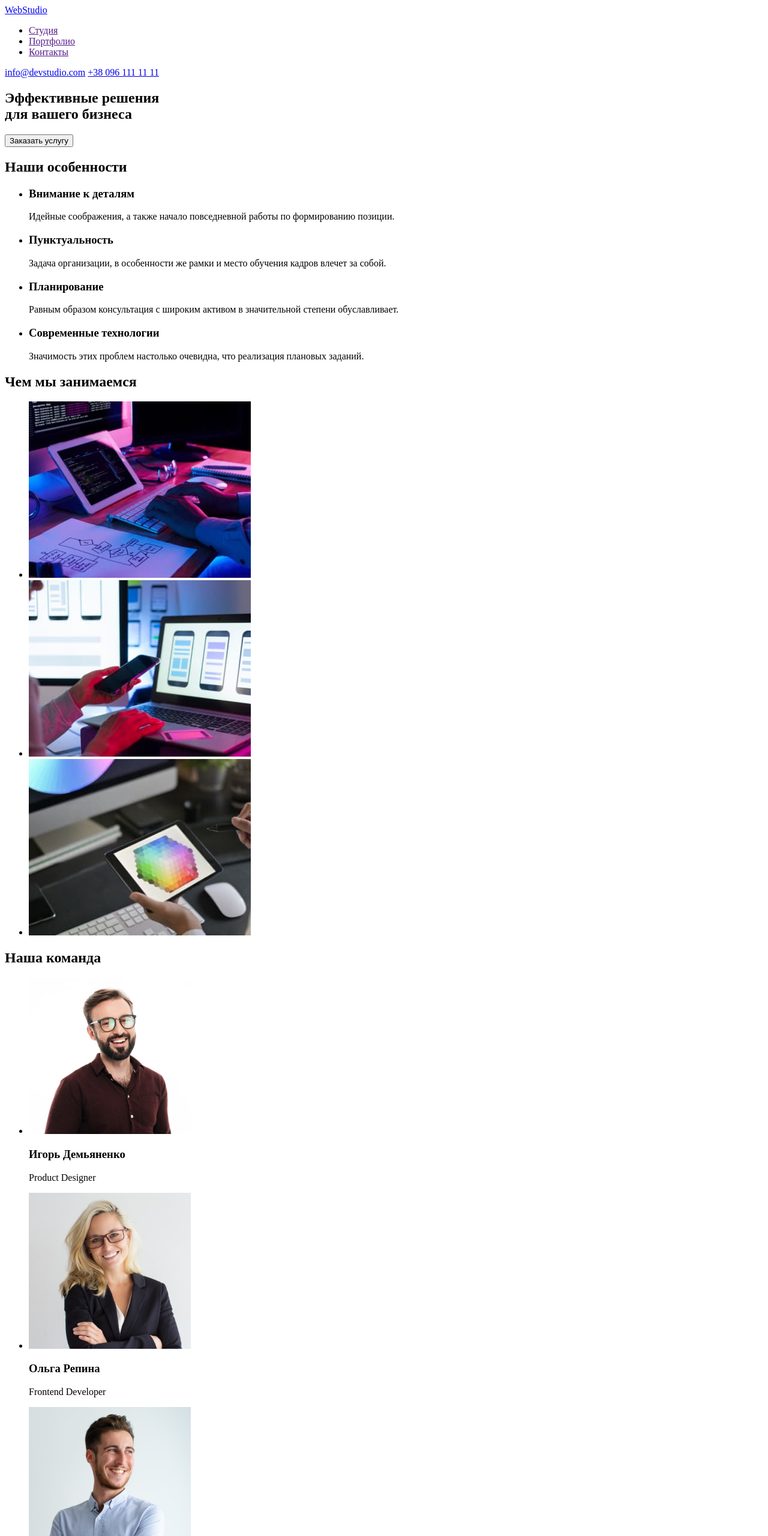
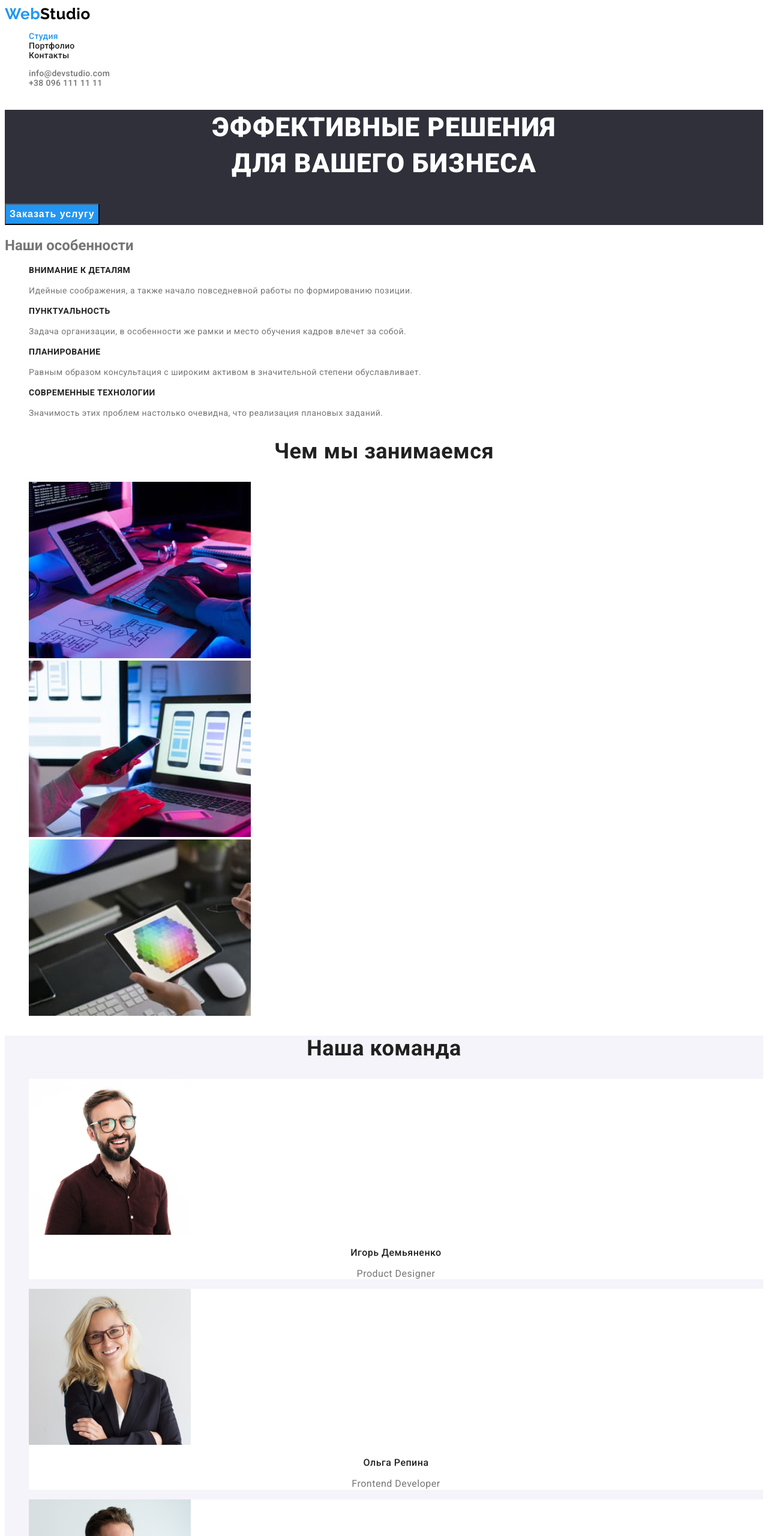
Before and after one commit to iyasinsky/goit-markup-hw-02, a plain HTML site: page index.html in a window 1280 px wide. Shown: the top 2560 px of the page at 60% size. Drawn offline with Linux system fonts and the light colour scheme.

Commit message:
Добавлено страницу портфолио и сделано оформление согласно ТЗ

```diff
--- /dev/null
+++ b/css/styles.css
@@ -0,0 +1,218 @@
+:root {
+  --primary-color: #ffffff;
+  --section-bg: #f5f4fa;
+  --primary-text-color: #757575;
+  --secondary-text-color: #212121;
+  --accent: #2196f3;
+  --button-bg: #188ce8;
+  --logo-color: #000000;
+  --hero-bg: #2f303a;
+}
+
+body {
+  background-color: var(--primary-color);
+  color: var(--primary-text-color);
+  font-family: 'Roboto', sans-serif;
+  font-weight: 400;
+}
+
+.list {
+  list-style: none;
+}
+
+.link {
+  text-decoration: none;
+}
+
+.header-nav {
+  font-weight: 500;
+  font-size: 14px;
+  line-height: 1.14;
+  letter-spacing: 0.32px;
+}
+
+.site-nav-color {
+  color: var(--secondary-text-color);
+}
+
+.site-nav-color:hover,
+.site-nav-color:focus {
+  color: var(--accent);
+}
+
+.current {
+  color: var(--accent);
+}
+
+.contacts-nav-color {
+  color: inherit;
+}
+
+.contacts-nav-color:hover,
+.contacts-nav-color:focus {
+  color: var(--accent);
+}
+
+.logo {
+  color: var(--accent);
+  font-family: 'Raleway', sans-serif;
+  font-weight: 700;
+  font-size: 26px;
+  line-height: 1.19;
+  letter-spacing: 0.5px;
+}
+
+.logo-header {
+  color: var(--logo-color);
+}
+
+.logo-footer {
+  color: var(--primary-color);
+}
+
+/* Hero section*/
+.hero {
+  background-color: var(--hero-bg);
+}
+
+.hero-title {
+  color: var(--primary-color);
+  font-size: 44px;
+  font-weight: 900;
+  line-height: 1.36;
+  text-align: center;
+  text-transform: uppercase;
+  letter-spacing: 1px;
+}
+
+.hero-button {
+  background-color: var(--accent);
+  color: var(--primary-color);
+  font-weight: 700;
+  font-size: 16px;
+  line-height: 1.87;
+  letter-spacing: 1px;
+  align-items: center;
+}
+
+.hero-button:hover,
+.hero-button:focus {
+  background-color: var(--button-bg);
+}
+
+/* Our features section*/
+.features-title {
+  color: var(--secondary-text-color);
+  font-size: 14px;
+  line-height: 1.14;
+  letter-spacing: 0.5px;
+  text-transform: uppercase;
+}
+
+.features-text {
+  font-size: 14px;
+  line-height: 1.71;
+  letter-spacing: 0.5px;
+}
+
+/* What are we doing & our team title sections*/
+.secondary-title {
+  color: var(--secondary-text-color);
+  font-size: 36px;
+  line-height: 1.17;
+  text-align: center;
+  letter-spacing: 0.5px;
+}
+
+/* Team section*/
+.team {
+  background-color: var(--section-bg);
+}
+
+.team-card {
+  background-color: var(--primary-color);
+}
+
+.team-card-title {
+  color: var(--secondary-text-color);
+  font-weight: 500;
+  font-size: 16px;
+  line-height: 1.19;
+  text-align: center;
+  letter-spacing: 0.5px;
+}
+
+.team-card-text {
+  font-size: 16px;
+  line-height: 1.19;
+  text-align: center;
+  letter-spacing: 0.5px;
+}
+
+/* Footer section*/
+.footer-bg {
+  background-color: var(--hero-bg);
+}
+
+.contacts {
+  font-style: inherit;
+  font-size: 14px;
+  line-height: 1.71;
+  letter-spacing: 0.5px;
+}
+
+.contacts-text {
+  color: var(--primary-color);
+}
+
+.contacts-link {
+  color: rgba(255, 255, 255, 0.6);
+}
+.contacts-link:hover,
+.contacts-link:focus {
+  color: var(--accent);
+}
+
+/* portfolio.html */
+
+.button {
+  font-family: inherit;
+  font-weight: 500;
+  font-size: 16px;
+  line-height: 1.62;
+
+  text-align: center;
+  letter-spacing: 0.5px;
+
+  color: var(--secondary-text-color);
+  background-color: var(--section-bg);
+}
+
+.button:hover,
+.button:focus {
+  background-color: var(--accent);
+  color: var(--primary-color);
+}
+
+.current-btn {
+  background-color: var(--accent);
+  color: var(--primary-color);
+}
+
+.portfolio-title {
+  font-size: 18px;
+  line-height: 2;
+
+  letter-spacing: 1px;
+
+  color: var(--secondary-text-color);
+}
+
+.portfolio-text {
+  font-size: 16px;
+  line-height: 1.87;
+
+  letter-spacing: 0.5px;
+
+  color: var(--primary-text-color);
+}
--- a/index.html
+++ b/index.html
@@ -1,112 +1,136 @@
 <!DOCTYPE html>
 <html lang="ru">
+
 <head>
-    <meta charset="UTF-8">
-    <meta http-equiv="X-UA-Compatible" content="IE=edge">
-    <meta name="viewport" content="width=device-width, initial-scale=1.0">
+    <meta charset="UTF-8" />
+    <meta http-equiv="X-UA-Compatible" content="IE=edge" />
+    <meta name="viewport" content="width=device-width, initial-scale=1.0" />
     <title>Web Studio</title>
+    <link rel="preconnect" href="https://fonts.gstatic.com" crossorigin>
+    <link
+        href="https://fonts.googleapis.com/css2?family=Raleway:wght@700&family=Roboto:wght@400;500;700;900&display=swap"
+        rel="stylesheet">
+    <link rel="stylesheet" href="./css/styles.css" />
 </head>
+
 <body>
     <header>
-        <!--Логотип компании-->
-            <a href="./index.html">WebStudio</a>
+        <nav>
+            <a href="./index.html" class="logo link">Web<span class="logo-header">Studio</span></a>
 
-        <!-- Основная навигация -->
-        <nav>
-            <ul>
-                <li><a href="">Студия</a></li>
-                <li><a href="">Портфолио</a></li>
-                <li><a href="">Контакты</a></li>
+            <ul class="header-nav list">
+                <li><a href="./index.html" class="site-nav-color current link">Студия</a></li>
+                <li><a href="./portfolio.html" class="site-nav-color link">Портфолио</a></li>
+                <li><a href="" class="site-nav-color link">Контакты</a></li>
+            </ul>
+
+            <ul class="header-nav list">
+                <li><a href="mailto:info@devstudio.com" class="contacts-nav-color link">info@devstudio.com</a></li>
+                <li><a href="tel:+380961111111" class="contacts-nav-color link">+38 096 111 11 11</a></li>
             </ul>
         </nav>
-
-        <!-- Ссылки на контакты компании -->
-            <a href="mailto:info@devstudio.com">info@devstudio.com</a>
-            <a href="tel:+380961111111">+38 096 111 11 11</a>
-
     </header>
 
     <main>
-    <!--Блок герой-->
-        <section>
-            <h1>Эффективные решения <br>для вашего бизнеса</h1>
-            <button type="button">Заказать услугу</button>
+        <!--Hero-->
+        <section class="hero">
+            <h1 class="hero-title">Эффективные решения <br />для вашего бизнеса</h1>
+            <button type="button" class="hero-button">Заказать услугу</button>
         </section>
 
-    <!--Секция наши особенности-->
+        <!--Our features-->
         <section>
-        <!--Оглавление нужно спрятать-->
             <h2>Наши особенности</h2>
-        <ul>
+            <ul class="list">
                 <li>
-                <h3>Внимание к деталям</h3>
-                <p>Идейные соображения, а также начало повседневной работы по формированию позиции.</p>
+                    <h3 class="features-title">Внимание к деталям</h3>
+                    <p class="features-text">
+                        Идейные соображения, а также начало повседневной работы по формированию позиции.
+                    </p>
                 </li>
                 <li>
-                <h3>Пунктуальность</h3>
-                <p>Задача организации, в особенности же рамки и место обучения кадров влечет за собой.</p>
+                    <h3 class="features-title">Пунктуальность</h3>
+                    <p class="features-text">
+                        Задача организации, в особенности же рамки и место обучения кадров влечет за собой.
+                    </p>
                 </li>
                 <li>
-                <h3>Планирование</h3>
-                <p>Равным образом консультация с широким активом в значительной степени обуславливает.</p>
+                    <h3 class="features-title">Планирование</h3>
+                    <p class="features-text">
+                        Равным образом консультация с широким активом в значительной степени обуславливает.
+                    </p>
                 </li>
                 <li>
-                <h3>Современные технологии</h3>
-                <p>Значимость этих проблем настолько очевидна, что реализация плановых заданий.</p>
+                    <h3 class="features-title">Современные технологии</h3>
+                    <p class="features-text">
+                        Значимость этих проблем настолько очевидна, что реализация плановых заданий.
+                    </p>
                 </li>
             </ul>
         </section>
 
-    <!--Секция чем мы занимаемся-->
+        <!--What are we doing-->
         <section>
-        <h2>Чем мы занимаемся</h2>
-        <ul>
-            <li><a href=""><img src="./images/img1.jpg" alt="Десктопные приложения" width="370"></a></li>
-            <li><a href=""><img src="./images/img2.jpg" alt="Мобильные приложени" width="370"></a></li>
-            <li><a href=""><img src="./images/img3.jpg" alt="Дизайнерские решения" width="370"></a></li>
+            <h2 class="secondary-title">Чем мы занимаемся</h2>
+            <ul class="list">
+                <li>
+                    <img src="./images/desktop-applications.jpg" alt="Десктопные приложения" width="370" />
+                </li>
+                <li>
+                    <img src="./images/mobile-applications.jpg" alt="Мобильные приложения" width="370" />
+                </li>
+                <li>
+                    <img src="./images/design-solutions.jpg" alt="Дизайнерские решения" width="370" />
+                </li>
             </ul>
         </section>
 
-    <!--Секция наша команда-->
-    <section>
-        <h2>Наша команда</h2>
-        <ul>
-            <li>
-                <img src="./images/team-card-1.jpg" alt="Светлокожий мужчина, волосы русые, носит бороду и очки, одет в бордовую рубашку" width="270">
-                <h3>Игорь Демьяненко</h3>
-                <p>Product Designer</p>
+        <!--Our team-->
+        <section class="team">
+            <h2 class="secondary-title">Наша команда</h2>
+            <ul class="list">
+                <li class="team-card">
+                    <img src="./images/team-card-1.jpg"
+                        alt="Светлокожий мужчина, волосы русые, носит бороду и очки, одет в бордовую рубашку"
+                        width="270" />
+                    <h3 class="team-card-title">Игорь Демьяненко</h3>
+                    <p class="team-card-text">Product Designer</p>
                 </li>
 
-            <li>
-                <img src="./images/team-card-2.jpg" alt="Светлокожая женщина, волосы светлые, носит очки, одета в пиджак" width="270">
-                <h3>Ольга Репина</h3>
-                <p>Frontend Developer</p>
+                <li class="team-card">
+                    <img src="./images/team-card-2.jpg"
+                        alt="Светлокожая женщина, волосы светлые, носит очки, одета в пиджак" width="270" />
+                    <h3 class="team-card-title">Ольга Репина</h3>
+                    <p class="team-card-text">Frontend Developer</p>
                 </li>
 
-            <li>
-                <img src="./images/team-card-3.jpg" alt="Светлокожий мужчина, волосы русые, носит бороду, одет в голубую рубашку" width="270">
-                <h3>Николай Тарасов</h3>
-                <p>Marketing</p>
+                <li class="team-card">
+                    <img src="./images/team-card-3.jpg"
+                        alt="Светлокожий мужчина, волосы русые, носит бороду, одет в голубую рубашку" width="270" />
+                    <h3 class="team-card-title">Николай Тарасов</h3>
+                    <p class="team-card-text">Marketing</p>
                 </li>
 
-            <li>
-                <img src="./images/team-card-4.jpg" alt="Светлокожий мужчина, волосы темные, носит бороду и очки, одет в чёрную футболку" width="270">
-                <h3>Михаил Ермаков</h3>
-                <p>UI Designer</p>
+                <li class="team-card">
+                    <img src="./images/team-card-4.jpg"
+                        alt="Светлокожий мужчина, волосы темные, носит бороду и очки, одет в чёрную футболку"
+                        width="270" />
+                    <h3 class="team-card-title">Михаил Ермаков</h3>
+                    <p class="team-card-text">UI Designer</p>
                 </li>
             </ul>
         </section>
     </main>
 
-    <footer>
-            <a href="./index.html">WebStudio</a>
+    <footer class="footer-bg">
+        <a href="./index.html" class="logo link">Web<span class="logo-footer">Studio</span></a>
 
-            <address>
-                <p>г. Киев, пр-т Леси Украинки, 26</p>
-                <a href="mailto:info@example.com">info@example.com</a>
-                <a href="tel:+380991111111">+38 099 111 11 11</a>
+        <address class="contacts">
+            <p class="contacts-text">г. Киев, пр-т Леси Украинки, 26</p>
+            <a href="mailto:info@example.com" class="contacts-link link">info@example.com</a>
+            <a href="tel:+380991111111" class="contacts-link link">+38 099 111 11 11</a>
         </address>
     </footer>
+</body>
 
-</body>
 </html>
```
Also changed, not shown: portfolio.html (added, +135 -0 lines), images/basketball-match-poster.jpg (added), images/boxes-project.jpg (added), images/design-solutions.jpg (renamed from images/img3.jpg), images/desktop-applications.jpg (renamed from images/img1.jpg), images/growing-business-project.jpg (added), images/inspiration-has-no-borders-project.jpg (added), images/lab-project.jpg (added), images/limited-edition-pub.jpg (added), images/mobile-applications.jpg (renamed from images/img2.jpg), images/prime-project.jpg (added), images/seafood-restaurant.jpg (added), images/tekhnokryak-project.jpg (added). Lines whose indentation alone changed are shown as unchanged.
